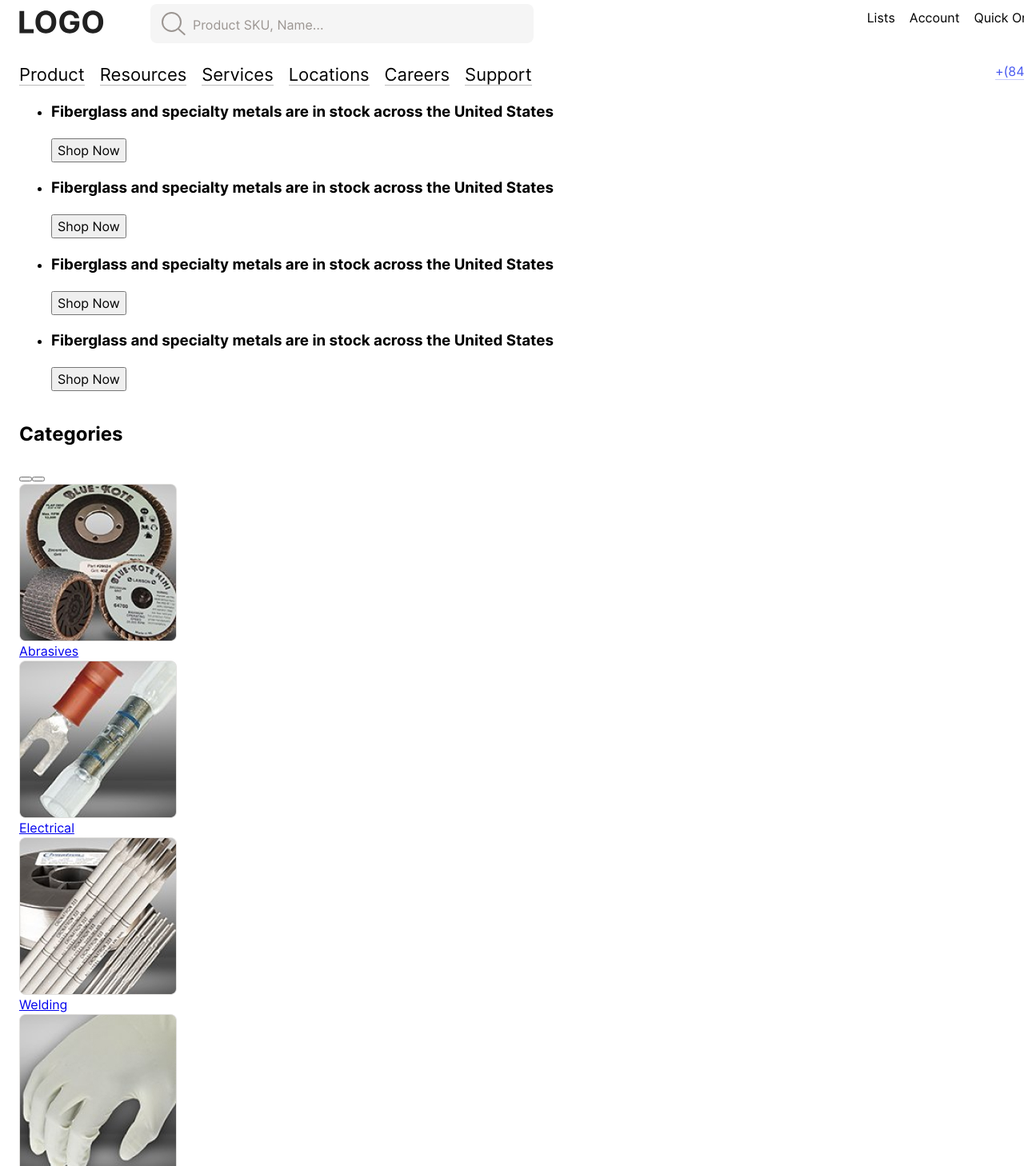
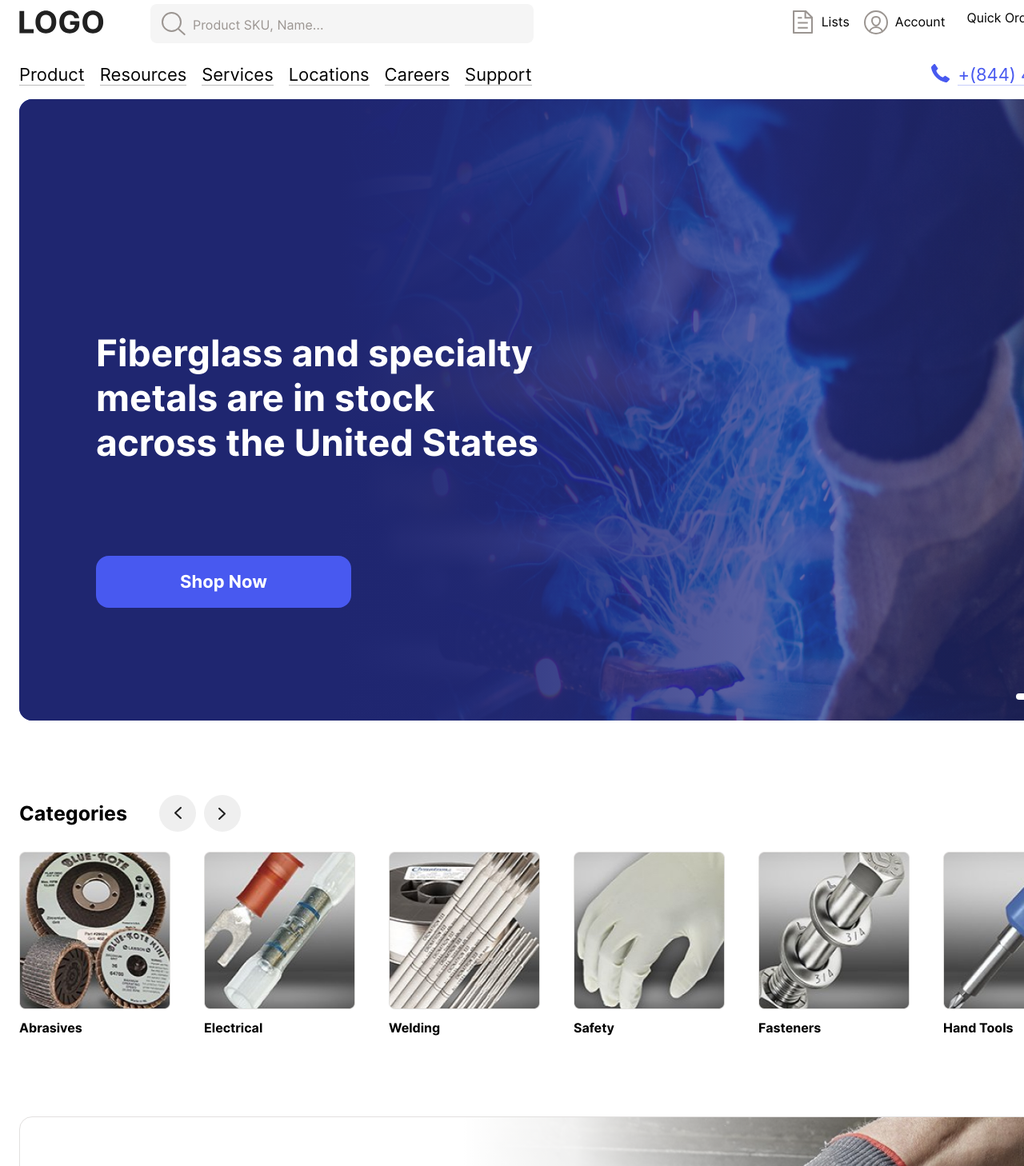
Before and after one commit to midler/4people-test, a React (Create React App) app: page / in a window 1280 px wide. Shown: the part 32-1490 px from the top of the page at 80% size. Built offline with nearby package versions, Linux system fonts and the light colour scheme.

Commit message:
Add markup and use styles

```diff
--- a/src/App.js
+++ b/src/App.js
@@ -1,12 +1,26 @@
-import React from "react";
+import React, { useRef } from "react";
+
+import { Swiper, SwiperSlide } from "swiper/react";
+import { Navigation, Pagination } from "swiper";
 
 import { Link } from "./components/Link/Link.jsx";
 import { Logo } from "./components/Logo/Logo.jsx";
 import { SearchInput } from "./components/SearchInput/SearchInput.jsx";
 import { UserMenuLink } from "./components/UserMenuLink/UserMenuLink.jsx";
 import List from "./components/List/List.jsx";
+import Slide from "./components/Slide/Slide.jsx";
+import { Button } from "./components/Button/Button.jsx";
 
 import "./App.scss";
+
+import "swiper/css";
+import "swiper/css/pagination";
+
+import { ReactComponent as UserNavIcon1 } from "./assets/svg/item1.svg";
+import { ReactComponent as UserNavIcon2 } from "./assets/svg/item2.svg";
+import { ReactComponent as UserNavIcon3 } from "./assets/svg/item3.svg";
+import { ReactComponent as UserNavIcon4 } from "./assets/svg/item4.svg";
+
 import cat1 from "./assets/images/categories-1.jpg";
 import cat2 from "./assets/images/categories-2.jpg";
 import cat3 from "./assets/images/categories-3.jpg";
@@ -17,6 +31,23 @@ import cat6 from "./assets/images/categories-6.jpg";
 import paymentMethodImage from "./assets/images/payments-method.png";
 
 function App() {
+  const pagination = {
+    el: ".slider-pagination",
+    clickable: true,
+    renderBullet: function (index, className) {
+      return (
+        '<button class="slider-pagination__item ' +
+        className +
+        '"><span class="visually-hidden">Slide ' +
+        (index + 1) +
+        "</span></button>"
+      );
+    },
+  };
+
+  const navigationPrevRef = useRef(null);
+  const navigationNextRef = useRef(null);
+
   return (
     <div className="main-page">
       <header className="main-page__header main-header">
@@ -31,10 +62,19 @@ function App() {
           <Logo className="main-header__logo" />
           <SearchInput className="main-header__search" />
           <List className="user-menu" horizontal>
-            <UserMenuLink>Lists</UserMenuLink>
-            <UserMenuLink>Account</UserMenuLink>
-            <UserMenuLink>Quick Order</UserMenuLink>
-            <UserMenuLink>Cart</UserMenuLink>
+            <UserMenuLink icon={<UserNavIcon1 />}>Lists</UserMenuLink>
+            <UserMenuLink icon={<UserNavIcon2 />}>Account</UserMenuLink>
+            <UserMenuLink icon={<UserNavIcon3 />}>Quick Order</UserMenuLink>
+            <UserMenuLink
+              icon={
+                <span className="cart-button">
+                  <span className="cart-button__count">32</span>
+                  <UserNavIcon4 />
+                </span>
+              }
+            >
+              Cart
+            </UserMenuLink>
           </List>
         </div>
         <div className="main-header__layer3">
@@ -60,105 +100,200 @@ function App() {
               </Link>
             </List>
           </nav>
-          <Link href="tel:+844434672">+(844) 434-672</Link>
+          <Link href="tel:+844434672" className="main-phone">
+            +(844) 434-672
+          </Link>
         </div>
       </header>
       <main className="main-page__main-section main-section">
-        <section className="slider">
+        <section className="slider-section main-section__slider">
           <h2 className="visually-hidden">Slider</h2>
-          <ul className="slider__list">
-            <li className="slider__item">
-              <section className="slide">
-                <h3 className="slide__title">
-                  Fiberglass and specialty metals are in stock across the United
-                  States
-                </h3>
-                <button type="button">Shop Now</button>
-              </section>
-            </li>
-            <li className="slider__item">
-              <section className="slide">
-                <h3 className="slide__title">
-                  Fiberglass and specialty metals are in stock across the United
-                  States
-                </h3>
-                <button type="button">Shop Now</button>
-              </section>
-            </li>
-            <li className="slider__item">
-              <section className="slide">
-                <h3 className="slide__title">
-                  Fiberglass and specialty metals are in stock across the United
-                  States
-                </h3>
-                <button type="button">Shop Now</button>
-              </section>
-            </li>
-            <li className="slider__item">
-              <section className="slide">
-                <h3 className="slide__title">
-                  Fiberglass and specialty metals are in stock across the United
-                  States
-                </h3>
-                <button type="button">Shop Now</button>
-              </section>
-            </li>
-          </ul>
-          <List className="slider__pagination">
-            <li>
-              <span className="visually-hidden">Slide 1</span>
-            </li>
-            <li>
-              <span className="visually-hidden">Slide 2</span>
-            </li>
-            <li>
-              <span className="visually-hidden">Slide 3</span>
-            </li>
-            <li>
-              <span className="visually-hidden">Slide 4</span>
-            </li>
-          </List>
+          <Swiper
+            pagination={pagination}
+            modules={[Pagination]}
+            className="slider"
+          >
+            <SwiperSlide className="slider__item">
+              <Slide></Slide>
+            </SwiperSlide>
+            <SwiperSlide className="slider__item">
+              <Slide></Slide>
+            </SwiperSlide>
+            <SwiperSlide className="slider__item">
+              <Slide></Slide>
+            </SwiperSlide>
+            <SwiperSlide className="slider__item">
+              <Slide></Slide>
+            </SwiperSlide>
+            <div className="slider-pagination"></div>
+          </Swiper>
         </section>
 
-        <section className="categories">
+        <section className="categories main-section__categories">
+          <div className="categories__title-block">
             <h2 className="categories__title">Categories</h2>
-          <List className="categories__switch" horizontal>
-            <button type="button">
-              <span className="visually-hidden">previus categories</span>
+            <div className="categories__switch">
+              <button
+                className="categories__switch-button categories__switch-button--prev"
+                ref={navigationPrevRef}
+              >
+                <div className="visually-hidden">Previous category</div>
               </button>
-            <button type="button">
-              <span className="visually-hidden">next categories</span>
+              <button
+                className="categories__switch-button categories__switch-button--next"
+                ref={navigationNextRef}
+              >
+                <div className="visually-hidden">Next category</div>
               </button>
-          </List>
-          <List className="categories-list">
-            <>
-              <img src={cat1} alt="" width="197" height="197" />
-              <a href="/">Abrasives</a>
-            </>
-            <>
-              <img src={cat2} alt="" width="197" height="197" />
-              <a href="/">Electrical</a>
-            </>
-            <>
-              <img src={cat3} alt="" width="197" height="197" />
-              <a href="/">Welding</a>
-            </>
-            <>
-              <img src={cat4} alt="" width="197" height="197" />
-              <a href="/">Safety</a>
-            </>
-            <>
-              <img src={cat5} alt="" width="197" height="197" />
-              <a href="/">Fasteners</a>
-            </>
-            <>
-              <img src={cat6} alt="" width="197" height="197" />
-              <a href="/">Hand Tools</a>
-            </>
-          </List>
+            </div>
+          </div>
+          <Swiper
+            modules={[Pagination, Navigation]}
+            className="categories-list"
+            slidesPerView={6}
+            spaceBetween={42}
+            navigation={{
+              prevEl: navigationPrevRef.current,
+              nextEl: navigationNextRef.current,
+            }}
+          >
+            <SwiperSlide className="categories-list__item">
+              <a className="category" href="/">
+                <img
+                  className="category__image"
+                  src={cat1}
+                  alt=""
+                  width="197"
+                  height="197"
+                />
+                Abrasives
+              </a>
+            </SwiperSlide>
+            <SwiperSlide className="categories-list__item">
+              <a className="category" href="/">
+                <img
+                  className="category__image"
+                  src={cat2}
+                  alt=""
+                  width="197"
+                  height="197"
+                />
+                Electrical
+              </a>
+            </SwiperSlide>
+            <SwiperSlide className="categories-list__item">
+              <a className="category" href="/">
+                <img
+                  className="category__image"
+                  src={cat3}
+                  alt=""
+                  width="197"
+                  height="197"
+                />
+                Welding
+              </a>
+            </SwiperSlide>
+            <SwiperSlide className="categories-list__item">
+              <a className="category" href="/">
+                <img
+                  className="category__image"
+                  src={cat4}
+                  alt=""
+                  width="197"
+                  height="197"
+                />
+                Safety
+              </a>
+            </SwiperSlide>
+            <SwiperSlide className="categories-list__item">
+              <a className="category" href="/">
+                <img
+                  className="category__image"
+                  src={cat5}
+                  alt=""
+                  width="197"
+                  height="197"
+                />
+                Fasteners
+              </a>
+            </SwiperSlide>
+            <SwiperSlide className="categories-list__item">
+              <a className="category" href="/">
+                <img
+                  className="category__image"
+                  src={cat6}
+                  alt=""
+                  width="197"
+                  height="197"
+                />
+                Hand Tools
+              </a>
+            </SwiperSlide>
+            <SwiperSlide className="categories-list__item">
+              <a className="category" href="/">
+                <img
+                  className="category__image"
+                  src={cat6}
+                  alt=""
+                  width="197"
+                  height="197"
+                />
+                Hand Tools
+              </a>
+            </SwiperSlide>
+            <SwiperSlide className="categories-list__item">
+              <a className="category" href="/">
+                <img
+                  className="category__image"
+                  src={cat6}
+                  alt=""
+                  width="197"
+                  height="197"
+                />
+                Hand Tools
+              </a>
+            </SwiperSlide>
+            <SwiperSlide className="categories-list__item">
+              <a className="category" href="/">
+                <img
+                  className="category__image"
+                  src={cat6}
+                  alt=""
+                  width="197"
+                  height="197"
+                />
+                Hand Tools
+              </a>
+            </SwiperSlide>
+            <SwiperSlide className="categories-list__item">
+              <a className="category" href="/">
+                <img
+                  className="category__image"
+                  src={cat6}
+                  alt=""
+                  width="197"
+                  height="197"
+                />
+                Hand Tools
+              </a>
+            </SwiperSlide>
+            <SwiperSlide className="categories-list__item">
+              <a className="category" href="/">
+                <img
+                  className="category__image"
+                  src={cat6}
+                  alt=""
+                  width="197"
+                  height="197"
+                />
+                Hand Tools
+              </a>
+            </SwiperSlide>
+          </Swiper>
         </section>
-        <section className="promo">
-          <h2 className="promo">
+        <section className="promo main-section__promo">
+          <div className="promo__content">
+            <h2 className="promo__title">
               Large Inventory Of Power Tools & Accessories
             </h2>
             <p>
@@ -168,12 +303,13 @@ function App() {
               non-ferrous items. We are well stocked and here to serve you with
               guided support.
             </p>
-          <button type="button">Shop Now</button>
+            <Button>Shop Now</Button>
+          </div>
         </section>
 
-        <section className="advantages">
-          <h2 className="advantages">Advantages</h2>
-          <List horizontal>
+        <section className="advantages main-section__advantages">
+          <h2 className="visually-hidden">Advantages</h2>
+          <List horizontal className="advantages-list">
             <p>Products Catalog</p>
 
             <p>24/7 Customer Support</p>
@@ -184,54 +320,39 @@ function App() {
       </main>
 
       <footer className="main-footer">
-        <div>
+        <div className="main-footer__row">
           <section className="footer-links">
             <h2 className="footer-links__title">Helpful Links</h2>
-            <List>
+            <List className="footer-links-list">
               <a href="/">Buyer’s Guides</a>
-
               <a href="/">Calculators</a>
-
               <a href="/">All Brands</a>
-
               <a href="/">Catalg Updates</a>
             </List>
           </section>
           <section className="footer-links">
             <h2 className="footer-links__title">Customer Services</h2>
-            <List>
+            <List className="footer-links-list">
               <a href="/">Express Delivery</a>
-
               <a href="/">Privacy Statement</a>
-
               <a href="/">Terms of Use</a>
-
               <a href="/">Pricing Policy</a>
-
               <a href="/">Returns and Refunds</a>
-
               <a href="/">Help and FAQ</a>
-
               <a href="/">Return Points</a>
-
               <a href="/">Returns and Orders</a>
             </List>
           </section>
 
           <section className="footer-links">
             <h2 className="footer-links__title">Support</h2>
-            <List>
+            <List className="footer-links-list">
               <a href="/">Contact Us</a>
-
               <a href="/">FAQ</a>
-
               <a href="/">Feedback</a>
-
               <a href="/">Live Chat</a>
-
               <a href="/">My Account</a>
-
-              <a href="tel:+844434672">+(844) 434-672</a>
+              <a href="tel:+844434672" class="main-phone main-phone--footer">+(844) 434-672</a>
             </List>
           </section>
         </div>
@@ -261,7 +382,7 @@ function App() {
           </section>
         </div>
         <div>
-          <p>© «Brand» 2022, All Rights Reserved</p>
+          <p className="all-right-reserved">© «Brand» 2022, All Rights Reserved</p>
         </div>
       </footer>
 
```
Also changed, not shown: src/App.scss (+12 -1 lines). Lines whose indentation alone changed are shown as unchanged.
